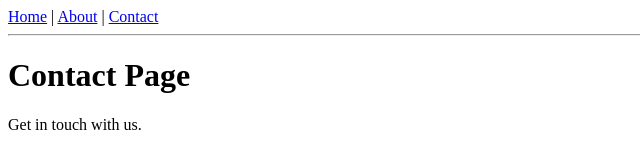
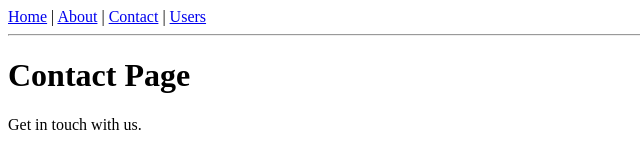
Before and after one commit to HaithamAbuDraz/react-learning-journey, a React (Vite) app: page /contact in a window 1280 px wide. Shown: the top 160 px of the page, without its empty margins (0-640 px from the left). Built offline with nearby package versions, Linux system fonts and the light colour scheme.

Commit message:
Add Users link to Navbar

```diff
--- a/src/lessons/12-react-router/components/Navbar.jsx
+++ b/src/lessons/12-react-router/components/Navbar.jsx
@@ -12,6 +12,10 @@ function Navbar() {
       {' | '}
 
       <NavLink to='/contact'>Contact</NavLink>
+
+      {' | '}
+
+      <NavLink to='/users'>Users</NavLink>
     </nav>
   );
 }
```
